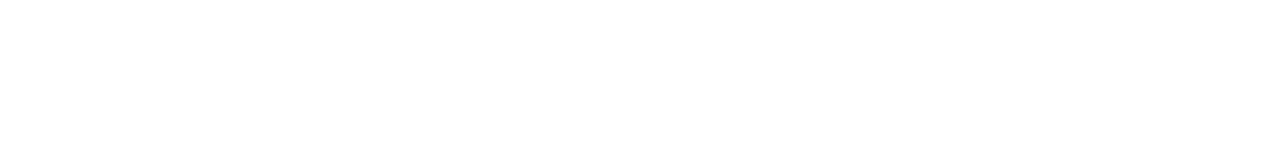
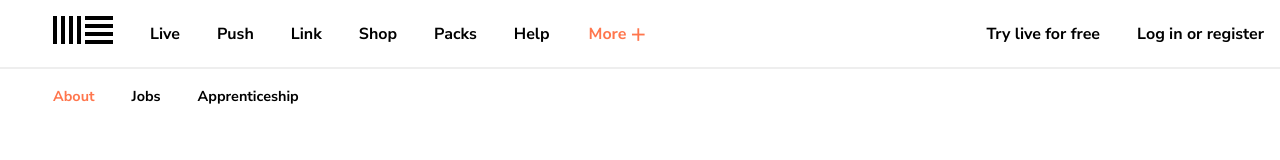
Before and after one commit to aynaitlamine/frontendpractice, a plain HTML site: page ableton/index.html in a window 1280 px wide. Drawn offline with nearby package versions, Linux system fonts and the light colour scheme.

Commit message:
Adding menu

```diff
--- /dev/null
+++ b/ableton/css/style.css
@@ -0,0 +1,111 @@
+@import url('https://fonts.googleapis.com/css2?family=Nunito+Sans:ital,wght@0,200;0,300;0,400;0,600;0,700;0,800;0,900;1,200;1,300;1,400;1,600;1,700;1,800;1,900&display=swap');
+
+* {
+    margin:0;
+    padding: 0;
+    box-sizing: border-box;
+}
+
+
+body {
+    font-family: 'Nunito Sans',"Segoe UI",Roboto,"Helvetica Neue",Helvetica,Arial,sans-serif;
+}
+
+
+
+
+/** Navbar primary start **/
+
+.navbar-primary {
+    padding: 1rem;
+    border-bottom: 2px solid #eee;
+}
+
+
+
+
+.navbar-primary .navbar-nav {
+    display: flex;
+    align-items: center;
+    justify-content: center;
+}
+
+.navbar-primary .nav-item {
+    list-style-type: none;
+    padding-left: 37px;
+}
+
+.navbar-primary .nav-link {
+    text-decoration: none;
+    color: #000;
+    font-size: 1rem;
+    line-height: 1.5;
+    font-weight: bold;
+}
+
+
+.navbar-primary .nav-item::first-letter{
+    text-transform: capitalize;
+}
+
+.navbar-primary .nav-item:nth-child(9) {
+    margin-left: auto;
+    margin-right: 0;
+}
+
+.navbar-primary .item-active {
+    display: flex;
+    justify-content: center;
+    align-items: center;
+    position: relative;
+
+}
+
+.navbar-primary .item-active a {
+    text-transform: capitalize;
+    padding-left: 2px;
+    color:#ff764d;
+}
+
+.navbar-primary .item-active i {
+    position: absolute;
+    bottom:0;
+    margin-left: 1px;
+    color:#ff764d;
+    font-size: 1.35rem !important;
+}
+
+
+
+
+.navbar-secondary {
+    padding: 1rem;
+}
+
+
+.navbar-secondary .navbar-nav {
+    display: flex;
+    align-items: center;
+
+}
+
+.navbar-secondary .nav-item {
+    list-style-type: none;
+    padding-left: 37px;
+}
+
+.navbar-secondary .nav-link {
+    text-decoration: none;
+    color: #000;
+    font-size: 0.9rem;
+    font-weight: bold;
+}
+
+.navbar-secondary .item-active a {
+    color:#ff764d;
+}
+
+
+.navbar-secondary .nav-item::first-letter{
+    text-transform: capitalize;
+}
--- a/ableton/index.html
+++ b/ableton/index.html
@@ -5,7 +5,80 @@
     <meta http-equiv="X-UA-Compatible" content="IE=edge" />
     <meta name="viewport" content="width=device-width, initial-scale=1.0" />
     <title>Document</title>
-    <link rel="stylesheet" href="style.css" />
+    <link rel="stylesheet" href="css/style.css" />
+    <link
+      href="https://unpkg.com/boxicons@2.1.2/css/boxicons.min.css"
+      rel="stylesheet"
+    />
   </head>
-  <body></body>
+  <body>
+    <!-- Navbar primary start -->
+    <header>
+      <nav class="navbar-primary">
+        <ul class="navbar-nav">
+          <li class="nav-item">
+            <a href="#" class="nav-link"
+              ><img src="img/logo.svg" alt="logo"
+            /></a>
+          </li>
+
+          <li class="nav-item">
+            <a href="#" class="nav-link">live</a>
+          </li>
+
+          <li class="nav-item">
+            <a href="#" class="nav-link">push</a>
+          </li>
+
+          <li class="nav-item">
+            <a href="#" class="nav-link">link</a>
+          </li>
+
+          <li class="nav-item">
+            <a href="#" class="nav-link">shop</a>
+          </li>
+
+          <li class="nav-item">
+            <a href="#" class="nav-link">packs</a>
+          </li>
+
+          <li class="nav-item">
+            <a href="#" class="nav-link">help</a>
+          </li>
+
+          <li class="nav-item item-active">
+            <a href="#" class="nav-link"
+              >more <i class="bx bx-plus bx-xs"></i
+            ></a>
+          </li>
+
+          <li class="nav-item">
+            <a href="#" class="nav-link">try live for free</a>
+          </li>
+
+          <li class="nav-item">
+            <a href="#" class="nav-link">log in or register</a>
+          </li>
+        </ul>
+      </nav>
+
+      <nav class="navbar-secondary">
+        <ul class="navbar-nav">
+          <li class="nav-item item-active">
+            <a href="#" class="nav-link">about</a>
+          </li>
+
+          <li class="nav-item">
+            <a href="#" class="nav-link">jobs</a>
+          </li>
+
+          <li class="nav-item">
+            <a href="#" class="nav-link">apprenticeship</a>
+          </li>
+        </ul>
+      </nav>
+    </header>
+    <!-- Navbar primary end -->
+    <script src="https://unpkg.com/boxicons@2.1.2/dist/boxicons.js"></script>
+  </body>
 </html>
```
Also changed, not shown: ableton/img/logo.svg (added), ableton/style.css (deleted).
